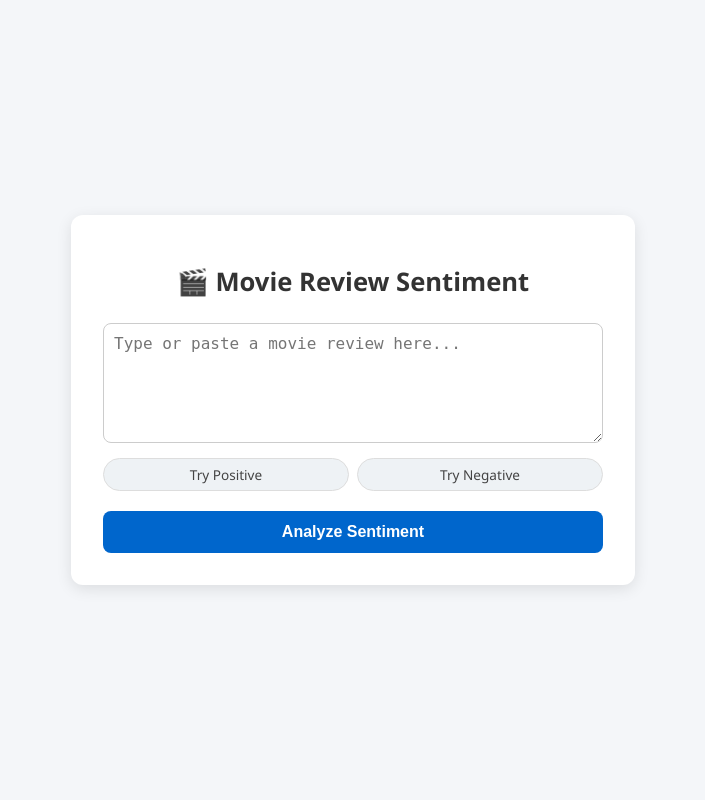
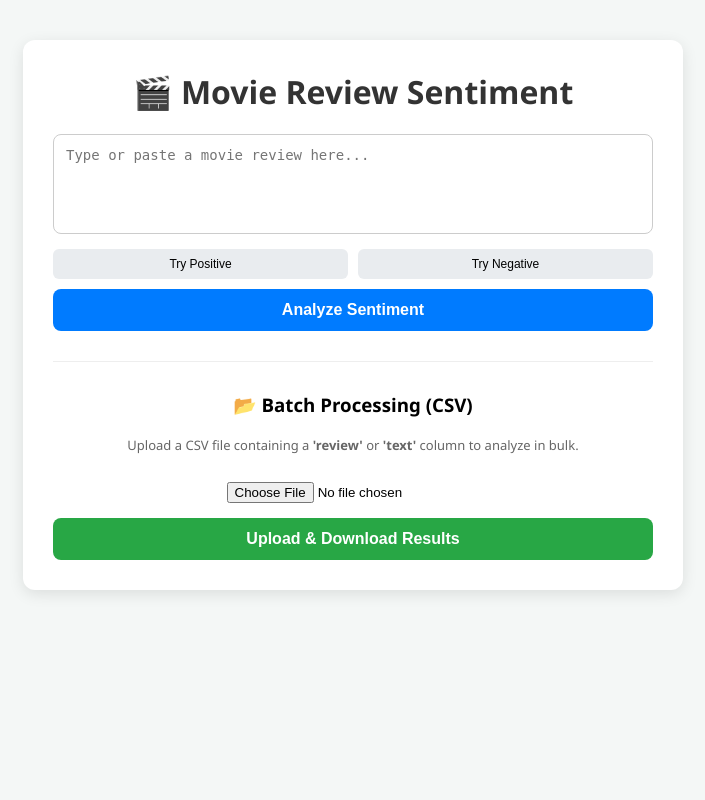
Before and after one commit to KOTI1215/sentiment-project, a Flask app: page / in a window 1280 px wide. Shown: the whole page, without its empty margins (287-992 px from the left). Run offline with Flask 3, Linux system fonts and the light colour scheme; parts of the project's set-up code (start-up, migrations or seed data) failed here and were passed over.

Commit message:
Add batch CSV upload and processing feature

```diff
--- a/templates/index.html
+++ b/templates/index.html
@@ -3,41 +3,64 @@
 <head>
     <meta charset="UTF-8">
     <meta name="viewport" content="width=device-width, initial-scale=1.0">
-    <title>Movie Sentiment Analyzer</title>
+    <title>Movie Review Sentiment Analyzer</title>
     <style>
-        body { font-family: 'Segoe UI', Tahoma, Geneva, Verdana, sans-serif; background: #f4f6f9; display: flex; justify-content: center; align-items: center; min-height: 100vh; margin: 0; }
-        .card { background: white; padding: 2rem; border-radius: 12px; box-shadow: 0 4px 15px rgba(0,0,0,0.1); width: 100%; max-width: 500px; }
-        h1 { text-align: center; color: #333; margin-bottom: 1.5rem; font-size: 1.6rem; }
-        textarea { width: 100%; height: 120px; padding: 10px; border: 1px solid #ccc; border-radius: 8px; font-size: 1rem; box-sizing: border-box; resize: vertical; }
-        button { width: 100%; padding: 12px; background: #0066cc; color: white; border: none; border-radius: 8px; font-size: 1rem; cursor: pointer; margin-top: 10px; font-weight: bold; }
-        button:hover { background: #0052a3; }
-        .samples { display: flex; gap: 8px; margin: 10px 0; }
-        .sample-btn { background: #eef2f5; color: #444; padding: 6px 12px; border-radius: 20px; font-size: 0.85rem; border: 1px solid #ddd; cursor: pointer; flex: 1; text-align: center; }
-        .sample-btn:hover { background: #e2e8f0; }
-        .result { margin-top: 15px; padding: 12px; border-radius: 8px; text-align: center; font-weight: bold; font-size: 1.1rem; }
-        .positive { background: #d4edda; color: #155724; border: 1px solid #c3e6cb; }
-        .negative { background: #f8d7da; color: #721c24; border: 1px solid #f5c6cb; }
+        body { font-family: 'Segoe UI', Tahoma, Geneva, Verdana, sans-serif; background-color: #f4f7f6; margin: 0; padding: 40px; display: flex; justify-content: center; }
+        .card { background: white; padding: 30px; border-radius: 12px; box-shadow: 0 4px 15px rgba(0,0,0,0.1); width: 100%; max-width: 600px; }
+        h1 { margin-top: 0; color: #333; text-align: center; }
+        textarea { width: 100%; height: 100px; padding: 12px; border: 1px solid #ccc; border-radius: 8px; box-sizing: border-box; resize: none; font-size: 14px; }
+        .btn-group { display: flex; gap: 10px; margin: 10px 0; }
+        .btn-sample { flex: 1; padding: 8px; background: #e9ecef; border: none; border-radius: 6px; cursor: pointer; font-size: 12px; }
+        .btn-sample:hover { background: #dee2e6; }
+        .btn-submit { width: 100%; padding: 12px; background: #007bff; color: white; border: none; border-radius: 8px; font-size: 16px; cursor: pointer; font-weight: bold; }
+        .btn-submit:hover { background: #0056b3; }
+        .result { margin-top: 20px; padding: 15px; border-radius: 8px; text-align: center; font-weight: bold; font-size: 18px; }
+        .POSITIVE { background: #d4edda; color: #155724; border: 1px solid #c3e6cb; }
+        .NEGATIVE { background: #f8d7da; color: #721c24; border: 1px solid #f5c6cb; }
+        .error { color: red; text-align: center; margin-top: 10px; }
+        hr { margin: 30px 0; border: 0; border-top: 1px solid #eee; }
+        .csv-section { text-align: center; }
+        .csv-input { margin: 15px 0; }
     </style>
 </head>
 <body>
     <div class="card">
         <h1>🎬 Movie Review Sentiment</h1>
-        <form method="POST" action="/predict">
-            <textarea name="review" id="review" placeholder="Type or paste a movie review here..." required>{{ review if review else '' }}</textarea>
 
-            <div class="samples">
-                <span class="sample-btn" onclick="setReview('Masterpiece! Brilliant acting and incredible visuals.')">Try Positive</span>
-                <span class="sample-btn" onclick="setReview('Terrible movie. Boring plot and terrible acting.')">Try Negative</span>
+        <!-- Single Prediction Form -->
+        <form action="/predict" method="POST">
+            <textarea id="review" name="review" placeholder="Type or paste a movie review here...">{{ review if review else '' }}</textarea>
+
+            <div class="btn-group">
+                <button type="button" class="btn-sample" onclick="setReview('This movie was absolute perfection! Great acting and story.')">Try Positive</button>
+                <button type="button" class="btn-sample" onclick="setReview('Complete waste of time. The plot was boring and slow.')">Try Negative</button>
             </div>
 
-            <button type="submit">Analyze Sentiment</button>
+            <button type="submit" class="btn-submit">Analyze Sentiment</button>
         </form>
 
+        {% if error %}
+            <p class="error">{{ error }}</p>
+        {% endif %}
+
         {% if sentiment %}
-            <div class="result {{ 'positive' if sentiment == 'POSITIVE' else 'negative' }}">
-                Sentiment: {{ sentiment }} ({{ confidence }}% confidence)
+            <div class="result {{ sentiment }}">
+                Sentiment: {{ sentiment }}<br>
+                <small style="font-weight: normal; font-size: 14px;">Confidence: {{ confidence }}%</small>
             </div>
         {% endif %}
+
+        <hr>
+
+        <!-- CSV Batch Processing Section -->
+        <div class="csv-section">
+            <h3>📂 Batch Processing (CSV)</h3>
+            <p style="font-size: 13px; color: #666;">Upload a CSV file containing a <b>'review'</b> or <b>'text'</b> column to analyze in bulk.</p>
+            <form action="/predict-csv" method="POST" enctype="multipart/form-data">
+                <input type="file" name="file" accept=".csv" required class="csv-input"><br>
+                <button type="submit" class="btn-submit" style="background: #28a745;">Upload & Download Results</button>
+            </form>
+        </div>
     </div>
 
     <script>
```
